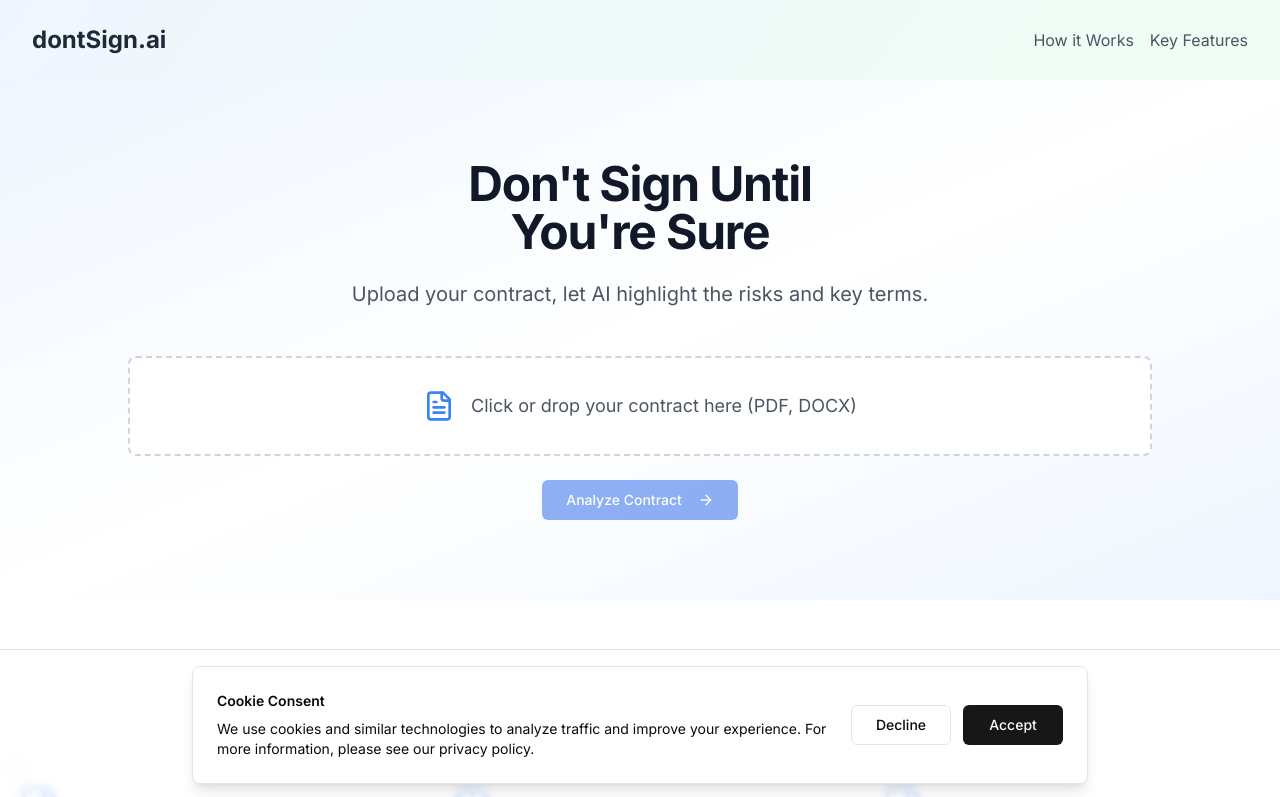
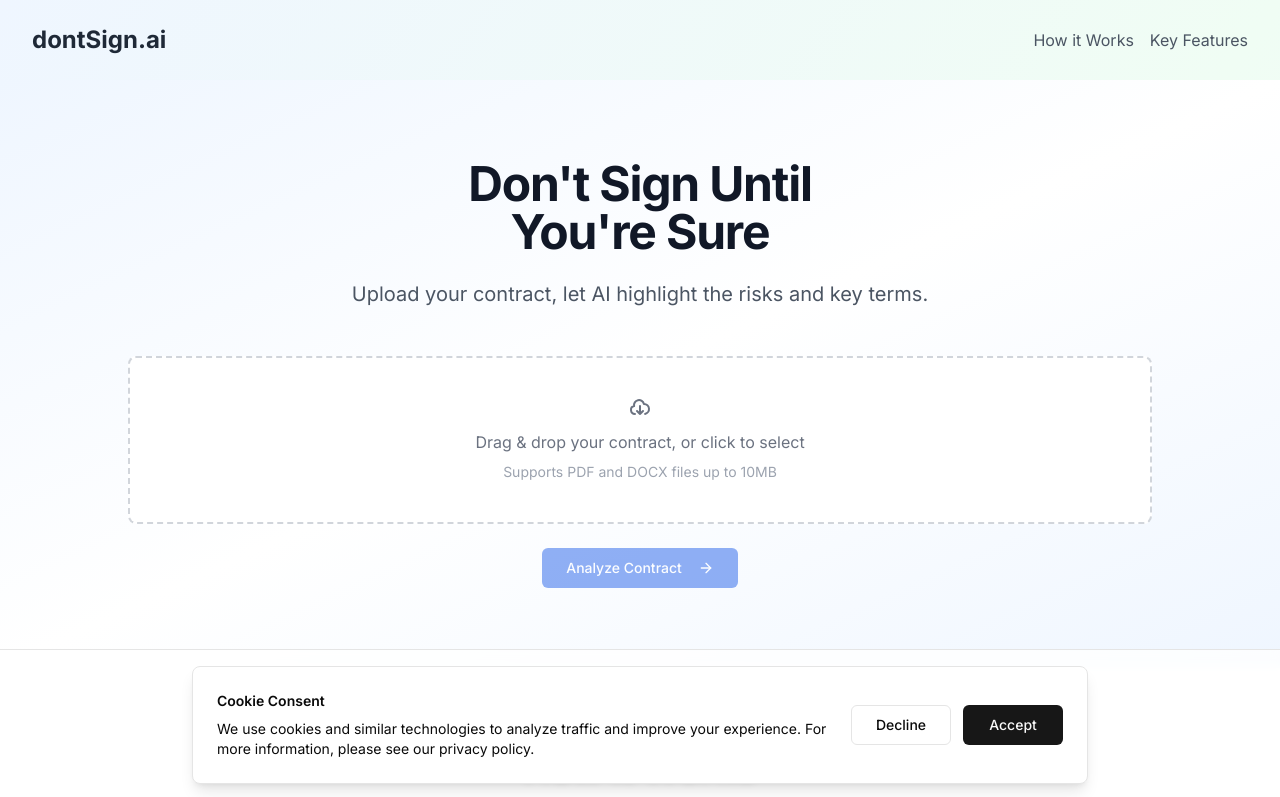
Before and after one commit to morhendos/dontsign, a Next.js app: page / in a window 1280 px wide. Shown: the top 797 px of the page. Built offline with nearby package versions, Linux system fonts and the light colour scheme; no server answers.

Commit message:
Add processing status display to FileUploadArea

```diff
--- a/components/contract-upload/FileUploadArea.tsx
+++ b/components/contract-upload/FileUploadArea.tsx
@@ -1,79 +1,158 @@
-import { useRef } from 'react';
-import { FileText } from 'lucide-react';
-import { trackUserInteraction } from '@/lib/analytics-events';
+import React, { useCallback } from 'react';
+import { useDropzone } from 'react-dropzone';
+import { PDFProcessingError } from '@/lib/errors';
+import { trackUploadStart, trackUploadError } from '@/lib/analytics-events';
 import type { ErrorDisplay } from '@/types/analysis';
 
 interface FileUploadAreaProps {
   file: File | null;
   error: ErrorDisplay | null;
   onFileSelect: (file: File | null) => void;
+  isUploading?: boolean;
+  processingStatus?: string;
 }
 
-export function FileUploadArea({ file, error, onFileSelect }: FileUploadAreaProps) {
-  const fileInputRef = useRef<HTMLInputElement>(null);
+export function FileUploadArea({
+  file,
+  error,
+  onFileSelect,
+  isUploading = false,
+  processingStatus
+}: FileUploadAreaProps) {
+  const onDrop = useCallback(async (acceptedFiles: File[]) => {
+    if (acceptedFiles.length === 0) return;
 
-  const handleDrop = (e: React.DragEvent<HTMLDivElement>) => {
-    e.preventDefault();
-    const droppedFile = e.dataTransfer.files[0];
-    trackUserInteraction('file_drop');
-    handleFileSelection(droppedFile);
-  };
+    const file = acceptedFiles[0];
+    trackUploadStart(file.type);
 
-  const handleFileChange = (e: React.ChangeEvent<HTMLInputElement>) => {
-    const selectedFile = e.target.files?.[0];
-    trackUserInteraction('file_select');
-    handleFileSelection(selectedFile);
-  };
-
-  const handleAreaClick = () => {
-    trackUserInteraction('upload_area_click');
-    fileInputRef.current?.click();
-  };
-
-  const handleFileSelection = (selectedFile?: File) => {
-    if (!selectedFile) {
-      onFileSelect(null);
-      return;
+    try {
+      // Basic validation
+      if (file.size > 10 * 1024 * 1024) { // 10MB limit
+        throw new PDFProcessingError(
+          'File too large. Please upload a file smaller than 10MB.',
+          'FILE_TOO_LARGE'
+        );
       }
 
-    if (selectedFile.type !== 'application/pdf' &&
-        selectedFile.type !== 'application/vnd.openxmlformats-officedocument.wordprocessingml.document') {
+      onFileSelect(file);
+    } catch (error) {
+      console.error('Error handling file drop:', error);
+      trackUploadError(error instanceof Error ? error.message : 'Unknown error');
       onFileSelect(null);
-      return;
     }
+  }, [onFileSelect]);
 
-    onFileSelect(selectedFile);
-  };
+  const { getRootProps, getInputProps, isDragActive } = useDropzone({
+    onDrop,
+    accept: {
+      'application/pdf': ['.pdf'],
+      'application/vnd.openxmlformats-officedocument.wordprocessingml.document': ['.docx'],
+    },
+    maxFiles: 1,
+    multiple: false,
+  });
 
   return (
+    <div className="space-y-2">
       <div
-      className={`p-8 border-2 border-dashed rounded-lg bg-white cursor-pointer transition-colors hover:bg-gray-50
-        ${error?.type === 'error' ? 'border-red-300' : 'border-gray-300'}`}
-      onDrop={handleDrop}
-      onDragOver={(e) => e.preventDefault()}
-      onClick={handleAreaClick}
-      role="button"
-      tabIndex={0}
-      onKeyPress={(e) => {
-        if (e.key === 'Enter' || e.key === ' ') {
-          handleAreaClick();
-        }
-      }}
+        {...getRootProps()}
+        className={`
+          p-10 border-2 border-dashed rounded-lg text-center
+          transition-colors duration-200 ease-in-out
+          ${isDragActive ? 'border-blue-500 bg-blue-50' : 'border-gray-300 bg-white'}
+          ${error ? 'border-red-300' : ''}
+          ${isUploading ? 'cursor-wait opacity-75' : 'cursor-pointer hover:border-gray-400'}
+        `}
       >
-      <div className="flex items-center justify-center gap-4">
-        <FileText className={`w-8 h-8 ${error?.type === 'error' ? 'text-red-500' : 'text-blue-500'}`} />
-        <p className="text-lg text-gray-600">
-          {file ? file.name : "Click or drop your contract here (PDF, DOCX)"}
-        </p>
+        <input {...getInputProps()} disabled={isUploading} />
+
+        {isUploading ? (
+          <div className="text-gray-500">
+            <svg
+              className="animate-spin h-6 w-6 mx-auto mb-2"
+              xmlns="http://www.w3.org/2000/svg"
+              fill="none"
+              viewBox="0 0 24 24"
+            >
+              <circle
+                className="opacity-25"
+                cx="12"
+                cy="12"
+                r="10"
+                stroke="currentColor"
+                strokeWidth="4"
+              />
+              <path
+                className="opacity-75"
+                fill="currentColor"
+                d="M4 12a8 8 0 018-8V0C5.373 0 0 5.373 0 12h4zm2 5.291A7.962 7.962 0 014 12H0c0 3.042 1.135 5.824 3 7.938l3-2.647z"
+              />
+            </svg>
+            Processing file...
           </div>
-      <input
-        type="file"
-        accept=".pdf,.docx"
-        onChange={handleFileChange}
-        className="hidden"
-        id="file-upload"
-        ref={fileInputRef}
+        ) : file ? (
+          <div className="text-gray-500">
+            <svg
+              className="h-6 w-6 mx-auto mb-2"
+              fill="none"
+              stroke="currentColor"
+              viewBox="0 0 24 24"
+            >
+              <path
+                strokeLinecap="round"
+                strokeLinejoin="round"
+                strokeWidth={2}
+                d="M9 12l2 2 4-4m6 2a9 9 0 11-18 0 9 9 0 0118 0z"
               />
+            </svg>
+            {file.name}
+          </div>
+        ) : (
+          <div className="text-gray-500">
+            <svg
+              className="h-6 w-6 mx-auto mb-2"
+              fill="none"
+              stroke="currentColor"
+              viewBox="0 0 24 24"
+            >
+              <path
+                strokeLinecap="round"
+                strokeLinejoin="round"
+                strokeWidth={2}
+                d="M7 16a4 4 0 01-.88-7.903A5 5 0 1115.9 6L16 6a5 5 0 011 9.9M15 13l-3 3m0 0l-3-3m3 3V8"
+              />
+            </svg>
+            {isDragActive ? (
+              'Drop your contract here ...'
+            ) : (
+              'Drag & drop your contract, or click to select'
+            )}
+            <p className="text-sm text-gray-400 mt-2">Supports PDF and DOCX files up to 10MB</p>
+          </div>
+        )}
+      </div>
+
+      {/* Processing status display */}
+      {processingStatus && (
+        <div className="text-sm text-gray-600 text-center animate-fade-in">
+          <span className="inline-block mr-2">
+            <svg
+              className="w-4 h-4 inline-block animate-pulse"
+              fill="none"
+              stroke="currentColor"
+              viewBox="0 0 24 24"
+            >
+              <path
+                strokeLinecap="round"
+                strokeLinejoin="round"
+                strokeWidth={2}
+                d="M13 10V3L4 14h7v7l9-11h-7z"
+              />
+            </svg>
+          </span>
+          {processingStatus}
+        </div>
+      )}
     </div>
   );
 }
```
Lines whose indentation alone changed are shown as unchanged.
